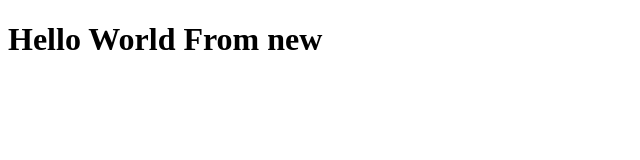
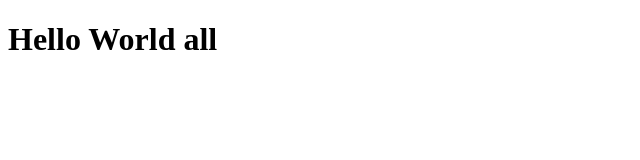
Before and after one commit to Amirkhaokhar/KamKaj, a plain HTML site: page index.html in a window 1280 px wide. Shown: the whole page, without its empty margins (0-640 px from the left). Drawn offline with Linux system fonts and the light colour scheme.

Commit message:
update again index.html

```diff
--- a/index.html
+++ b/index.html
@@ -6,6 +6,6 @@
     <title>KamKaj</title>
 </head>
 <body>
-     <h1>Hello World From new</h1>
+     <h1>Hello World all</h1>
 </body>
 </html>
```
